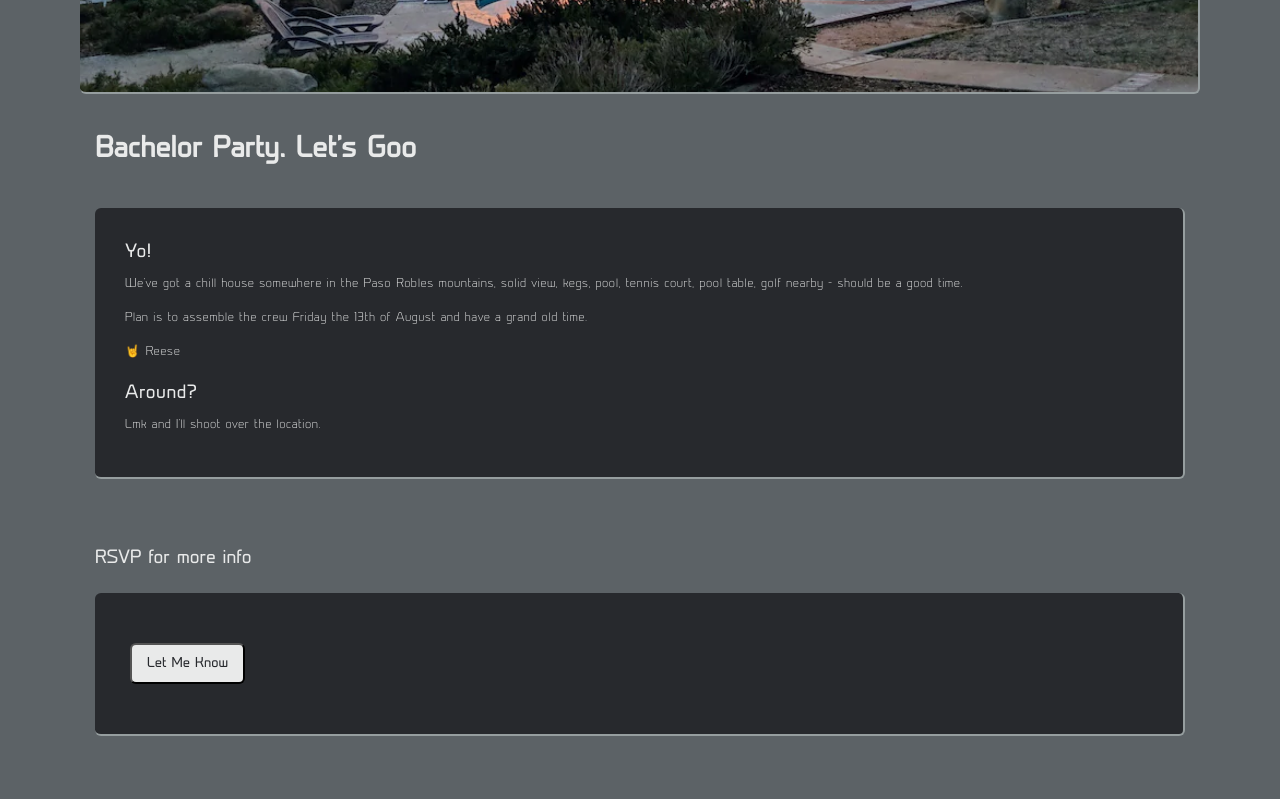
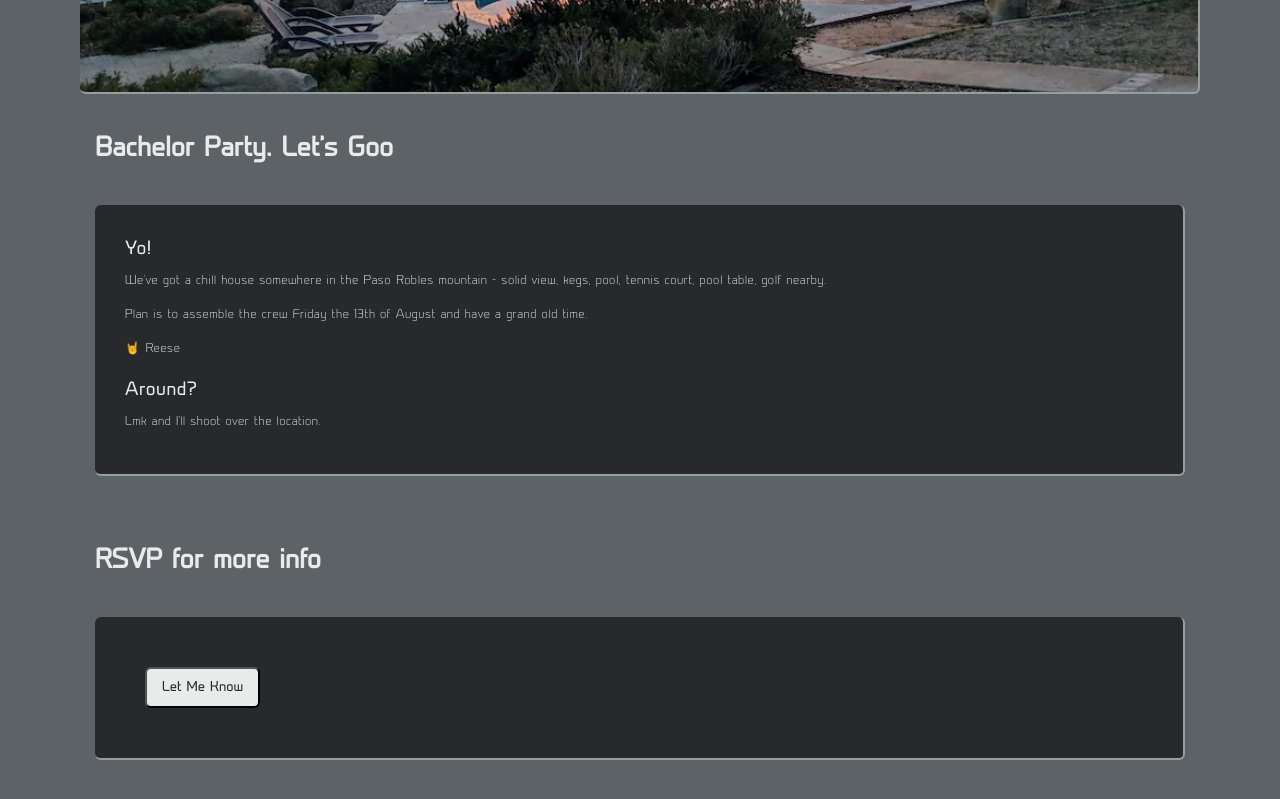
Before and after one commit to reesehammer/twilightscramble, a plain HTML site: page bachelor-party.html in a window 1280 px wide. Shown: the part 420-1219 px from the top of the page. Drawn offline with Linux system fonts and the light colour scheme; files whose address does not match are found by name.

Commit message:
sync er up 060821

```diff
--- a/bachelor-party.html
+++ b/bachelor-party.html
@@ -36,7 +36,7 @@
                     <div class="hero-txt">
 
                        <h5>Yo!</h5>
-                       <p>We've got a chill house somewhere in the Paso Robles mountains, solid view, kegs, pool, tennis court, pool table, golf nearby - should be a good time.</p>
+                       <p>We've got a chill house somewhere in the Paso Robles mountain - solid view, kegs, pool, tennis court, pool table, golf nearby.</p>
                        <p>Plan is to assemble the crew Friday the 13th of August and have a grand old time.</p>
                        <p>&#129304; Reese</p>
 
@@ -61,7 +61,7 @@
                  </div>
               </div>
 
-              <h5>RSVP for more info</h5>
+              <h1>RSVP for more info</h1>
               <div class="details">
                 <div id="rsvp-row">
                   <div>
@@ -70,7 +70,9 @@
                     </a>
                   </div>
                   <div id="rsvp" class="hide form">
-                    <iframe class="airtable-embed" src="https://airtable.com/embed/shr9f6dZFBjlWEfPG?backgroundColor=orange" frameborder="0" onmousewheel="" width="100%" height="533"></iframe>
+
+                    <iframe class="airtable-embed airtable-dynamic-height" src="https://airtable.com/embed/shraWpos2jo1b4bEL?backgroundColor=orange" frameborder="0" onmousewheel="" width="100%" height="970" style="background: transparent; border: 0px;"></iframe>
+
                   </div>
                 </div>
                 <!--
--- a/home.css
+++ b/home.css
@@ -1030,7 +1030,7 @@ StandardPageType
 - Bachelor Party Page
 CTA to open/close form */
 .BachParty h1 {
-	font-size: 28px;
+	font-size: 26px;
 	margin: 40px 15px;
 }
 .BachParty h3 {
@@ -1050,7 +1050,6 @@ CTA to open/close form */
 }
 .BachParty .details a {
     font-size: 12px;
-		margin-left: 20px;
 }
 .BachParty .hero-txt h5:last-child {
 	margin-bottom: 10px;
@@ -1093,7 +1092,7 @@ CTA to open/close form */
     background-color: #27292d;
     margin: 15px;
     border-radius: 6px;
-    padding: 50px 15px 50px 15px;
+    padding: 50px 50px 50px 50px;
 		letter-spacing: 0.5px;
 		border-right: 2px solid #969E9F;
 		border-bottom: 2px solid #969E9F;
```
